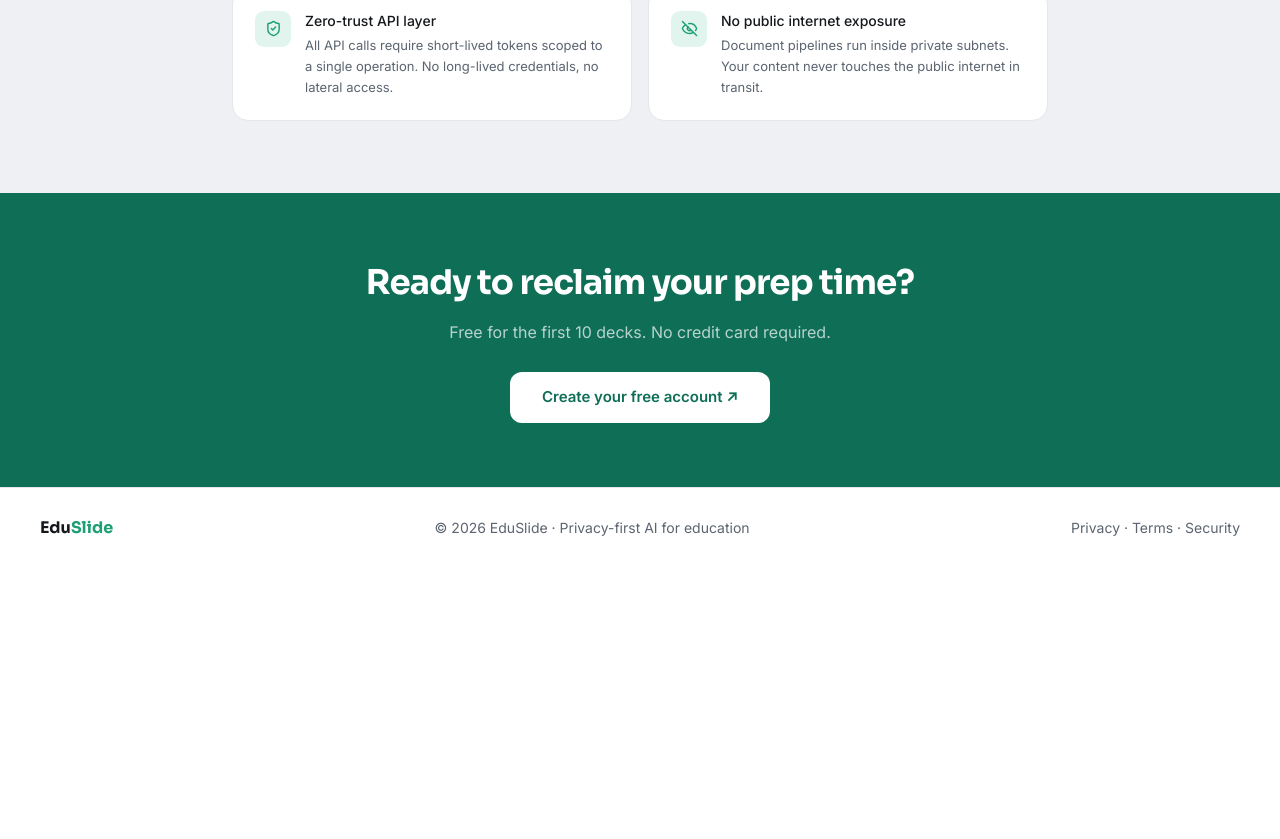
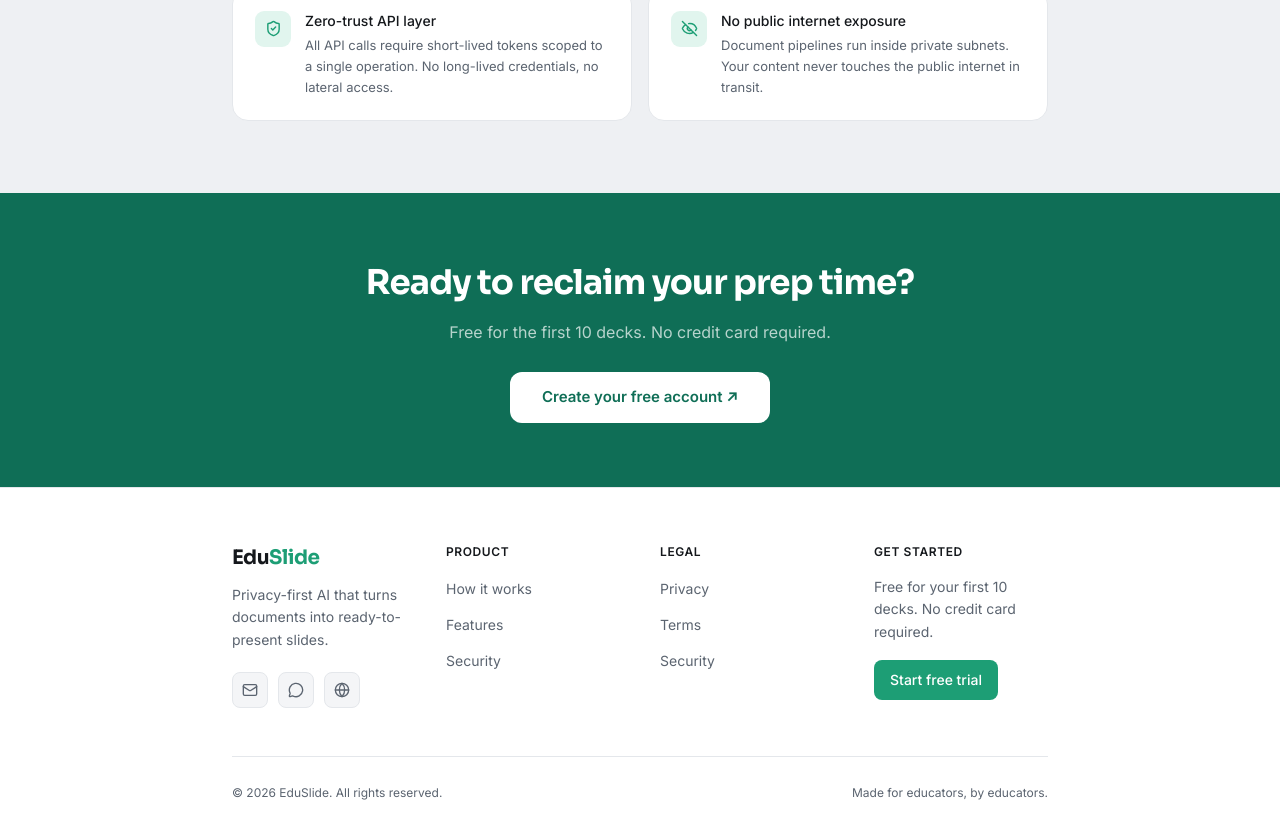
Before and after one commit to Guddu-Pandit/EduSlide, a Next.js app: page / in a window 1280 px wide. Shown: the part 2987-3826 px from the top of the page. Before the commit the page ends 3555 px from the top, so only its background shows below. Built offline with nearby package versions, Linux system fonts and the light colour scheme.

Commit message:
feat: enhance Footer and Navbar components with ScrollLink and social links; add AuthLayout component

```diff
--- /dev/null
+++ b/app/components/auth/AuthLayout.tsx
@@ -0,0 +1,76 @@
+import Link from "next/link";
+import { Lock, ShieldCheck, Sparkles, Zap } from "lucide-react";
+
+const highlights = [
+  { icon: Zap, text: "Generate polished slides from any document in seconds" },
+  { icon: Lock, text: "AWS KMS encryption with per-tenant data isolation" },
+  { icon: ShieldCheck, text: "Zero-trust API — no long-lived credentials" },
+];
+
+export default function AuthLayout({
+  children,
+  title,
+  subtitle,
+}: {
+  children: React.ReactNode;
+  title: string;
+  subtitle: string;
+}) {
+  return (
+    <div className="flex min-h-screen bg-surface-1">
+      <div className="hidden w-[44%] flex-col justify-between bg-surface-3 px-12 py-12 lg:flex">
+        <Link
+          href="/"
+          className="font-display text-xl font-bold tracking-tight text-text-strong"
+        >
+          Edu<span className="text-brand">Slide</span>
+        </Link>
+
+        <div>
+          <div className="mb-6 inline-flex items-center gap-1.5 rounded-full bg-brand-tint px-3.5 py-1.5 text-xs font-medium uppercase tracking-wider text-brand">
+            <Sparkles className="h-3.5 w-3.5" />
+            AI-powered · Secure · Private
+          </div>
+          <h2 className="max-w-sm font-display text-3xl font-bold leading-tight tracking-tight text-text-strong">
+            Turn documents into polished slides in seconds
+          </h2>
+
+          <ul className="mt-9 flex flex-col gap-4">
+            {highlights.map((h) => (
+              <li key={h.text} className="flex items-start gap-3">
+                <div className="flex h-8 w-8 flex-shrink-0 items-center justify-center rounded-[9px] bg-surface-1 text-brand">
+                  <h.icon className="h-4 w-4" />
+                </div>
+                <p className="pt-1.5 text-sm leading-relaxed text-text-muted">
+                  {h.text}
+                </p>
+              </li>
+            ))}
+          </ul>
+        </div>
+
+        <p className="text-sm text-text-muted">
+          © 2026 EduSlide · Privacy-first AI for education
+        </p>
+      </div>
+
+      <div className="flex flex-1 flex-col items-center justify-center px-6 py-12 sm:px-10">
+        <div className="w-full max-w-sm">
+          <Link
+            href="/"
+            className="mb-8 flex items-center justify-center font-display text-xl font-bold tracking-tight text-text-strong lg:hidden"
+          >
+            Edu<span className="text-brand">Slide</span>
+          </Link>
+
+          <h1 className="font-display text-2xl font-bold tracking-tight text-text-strong">
+            {title}
+          </h1>
+          <p className="mt-2 text-sm text-text-muted">{subtitle}</p>
+
+          <div className="mt-8">{children}</div>
+        </div>
+      </div>
+    </div>
+  );
+}
--- /dev/null
+++ b/app/components/auth/GoogleIcon.tsx
@@ -0,0 +1,22 @@
+export default function GoogleIcon() {
+  return (
+    <svg className="h-4 w-4" viewBox="0 0 48 48" aria-hidden="true">
+      <path
+        fill="#FFC107"
+        d="M43.611,20.083H42V20H24v8h11.303c-1.649,4.657-6.08,8-11.303,8c-6.627,0-12-5.373-12-12s5.373-12,12-12c3.059,0,5.842,1.154,7.961,3.039l5.657-5.657C34.046,6.053,29.268,4,24,4C12.955,4,4,12.955,4,24s8.955,20,20,20s20-8.955,20-20C44,22.659,43.862,21.35,43.611,20.083z"
+      />
+      <path
+        fill="#FF3D00"
+        d="M6.306,14.691l6.571,4.819C14.655,15.108,18.961,12,24,12c3.059,0,5.842,1.154,7.961,3.039l5.657-5.657C34.046,6.053,29.268,4,24,4C16.318,4,9.656,8.337,6.306,14.691z"
+      />
+      <path
+        fill="#4CAF50"
+        d="M24,44c5.166,0,9.86-1.977,13.409-5.192l-6.19-5.238C29.211,35.091,26.715,36,24,36c-5.202,0-9.619-3.317-11.283-7.946l-6.522,5.025C9.505,39.556,16.227,44,24,44z"
+      />
+      <path
+        fill="#1976D2"
+        d="M43.611,20.083H42V20H24v8h11.303c-0.792,2.237-2.231,4.166-4.087,5.571l0.003-0.002l6.19,5.238C36.971,39.205,44,34,44,24C44,22.659,43.862,21.35,43.611,20.083z"
+      />
+    </svg>
+  );
+}
--- a/app/components/landing/Footer.tsx
+++ b/app/components/landing/Footer.tsx
@@ -1,13 +1,109 @@
+import { Globe, Mail, MessageCircle } from "lucide-react";
+import ScrollLink from "./ScrollLink";
+
+const productLinks = [
+  { label: "How it works", href: "#how-it-works" },
+  { label: "Features", href: "#features" },
+  { label: "Security", href: "#security" },
+];
+
+const legalLinks = [
+  { label: "Privacy", href: "#" },
+  { label: "Terms", href: "#" },
+  { label: "Security", href: "#security" },
+];
+
+const socials = [
+  { icon: Mail, href: "mailto:hello@eduslide.app", label: "Email" },
+  { icon: MessageCircle, href: "#", label: "Support chat" },
+  { icon: Globe, href: "#", label: "Website" },
+];
+
 export default function Footer() {
   return (
-    <footer className="flex flex-col items-center gap-3 border-t border-border-soft bg-surface-1 px-6 py-7 text-center sm:flex-row sm:justify-between sm:text-left sm:px-10">
-      <div className="font-display text-base font-bold text-text-strong">
-        Edu<span className="text-brand">Slide</span>
+    <footer className="border-t border-border-soft bg-surface-1">
+      <div className="mx-auto max-w-4xl px-6 py-14 sm:px-10">
+        <div className="grid grid-cols-1 gap-10 sm:grid-cols-2 lg:grid-cols-4">
+          <div>
+            <div className="font-display text-xl font-bold tracking-tight text-text-strong">
+              Edu<span className="text-brand">Slide</span>
+            </div>
+            <p className="mt-3 max-w-[220px] text-sm leading-relaxed text-text-muted">
+              Privacy-first AI that turns documents into ready-to-present
+              slides.
+            </p>
+            <div className="mt-5 flex gap-2.5">
+              {socials.map((social) => (
+                <a
+                  key={social.label}
+                  href={social.href}
+                  aria-label={social.label}
+                  className="flex h-9 w-9 items-center justify-center rounded-lg border border-border-soft bg-surface-2 text-text-muted transition-colors hover:border-brand hover:text-brand"
+                >
+                  <social.icon className="h-4 w-4" />
+                </a>
+              ))}
+            </div>
+          </div>
+
+          <div>
+            <div className="mb-4 text-xs font-semibold uppercase tracking-wider text-text-strong">
+              Product
+            </div>
+            <ul className="flex flex-col gap-3">
+              {productLinks.map((link) => (
+                <li key={link.href}>
+                  <ScrollLink
+                    href={link.href}
+                    className="text-sm text-text-muted transition-colors hover:text-brand"
+                  >
+                    {link.label}
+                  </ScrollLink>
+                </li>
+              ))}
+            </ul>
+          </div>
+
+          <div>
+            <div className="mb-4 text-xs font-semibold uppercase tracking-wider text-text-strong">
+              Legal
+            </div>
+            <ul className="flex flex-col gap-3">
+              {legalLinks.map((link) => (
+                <li key={link.label}>
+                  <a
+                    href={link.href}
+                    className="text-sm text-text-muted transition-colors hover:text-brand"
+                  >
+                    {link.label}
+                  </a>
+                </li>
+              ))}
+            </ul>
+          </div>
+
+          <div>
+            <div className="mb-4 text-xs font-semibold uppercase tracking-wider text-text-strong">
+              Get started
+            </div>
+            <p className="mb-4 text-sm leading-relaxed text-text-muted">
+              Free for your first 10 decks. No credit card required.
+            </p>
+            <button className="rounded-lg bg-brand px-4 py-2.5 text-sm font-medium text-white transition-colors hover:bg-brand-hover">
+              Start free trial
+            </button>
+          </div>
+        </div>
+
+        <div className="mt-12 flex flex-col items-center gap-3 border-t border-border-soft pt-7 text-center sm:flex-row sm:justify-between sm:text-left">
+          <p className="text-xs text-text-muted">
+            © 2026 EduSlide. All rights reserved.
+          </p>
+          <p className="text-xs text-text-muted">
+            Made for educators, by educators.
+          </p>
+        </div>
       </div>
-      <p className="text-sm text-text-muted">
-        © 2026 EduSlide · Privacy-first AI for education
-      </p>
-      <p className="text-sm text-text-muted">Privacy · Terms · Security</p>
     </footer>
   );
 }
--- a/app/components/landing/Navbar.tsx
+++ b/app/components/landing/Navbar.tsx
@@ -1,3 +1,5 @@
+import ScrollLink from "./ScrollLink";
+
 const links = [
   { label: "How it works", href: "#how-it-works" },
   { label: "Features", href: "#features" },
@@ -6,19 +8,22 @@ const links = [
 
 export default function Navbar() {
   return (
-    <nav className="sticky top-0 z-10 flex items-center justify-between border-b border-border-soft bg-surface-1 px-6 py-4 sm:px-10">
+    <nav
+      id="site-navbar"
+      className="sticky top-0 z-10 flex items-center justify-between border-b border-border-soft bg-surface-1 px-6 py-4 sm:px-10"
+    >
       <div className="font-display text-xl font-bold tracking-tight text-text-strong">
         Edu<span className="text-brand">Slide</span>
       </div>
       <ul className="hidden gap-7 md:flex">
         {links.map((link) => (
           <li key={link.href}>
-            <a
+            <ScrollLink
               href={link.href}
               className="text-sm text-text-muted transition-colors hover:text-text-strong"
             >
               {link.label}
-            </a>
+            </ScrollLink>
           </li>
         ))}
       </ul>
--- /dev/null
+++ b/app/components/landing/ScrollLink.tsx
@@ -0,0 +1,31 @@
+"use client";
+
+import { MouseEvent, ReactNode } from "react";
+
+export default function ScrollLink({
+  href,
+  className,
+  children,
+}: {
+  href: string;
+  className?: string;
+  children: ReactNode;
+}) {
+  function handleClick(event: MouseEvent<HTMLAnchorElement>) {
+    if (!href.startsWith("#")) return;
+    const target = document.querySelector(href);
+    if (!target) return;
+
+    event.preventDefault();
+    const navbar = document.getElementById("site-navbar");
+    const offset = (navbar?.offsetHeight ?? 0) + 16;
+    const top = target.getBoundingClientRect().top + window.scrollY - offset;
+    window.scrollTo({ top, behavior: "smooth" });
+  }
+
+  return (
+    <a href={href} onClick={handleClick} className={className}>
+      {children}
+    </a>
+  );
+}
```
